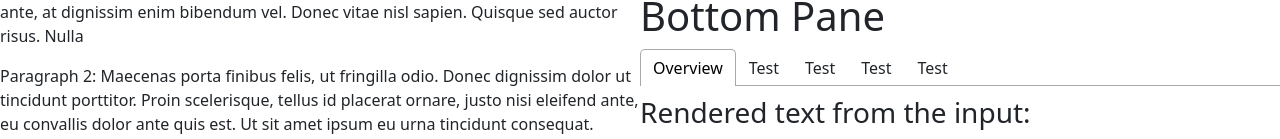
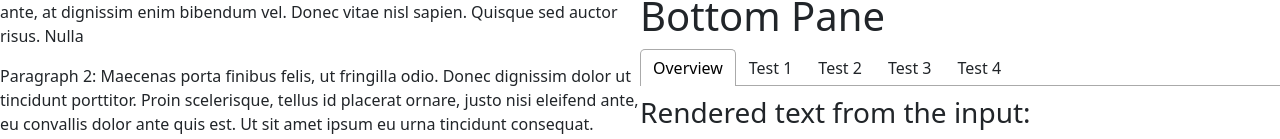
Before and after one commit to LS-kcl/gsoc-schema-tutorial, a React (Vite) app: page / in a window 1280 px wide. Shown: the part 176-315 px from the top of the page. Built offline with nearby package versions, Linux system fonts and the light colour scheme.

Commit message:
fix: Fix formatting on tabs

```diff
--- a/src/components/InteractiveEditor.jsx
+++ b/src/components/InteractiveEditor.jsx
@@ -102,7 +102,7 @@ return(
         <Tabs>
           <TabList>
             <Tab>Overview</Tab>
-            {testCases?.map((test) => <Tab>Test</Tab>)}
+            {[...Array(testCases.length).keys()].map((num) => <Tab>Test {num+1}</Tab>)}
           </TabList>
 
           <TabPanel>
@@ -112,7 +112,7 @@ return(
             </p>
           </TabPanel>
           {testCases?.map((test) =>
-              <TabPanel><h4>Expected Result: </h4><p>{test.is_valid.toString()}</p><h4>Test Case:</h4> <CodeEditor value={JSON.stringify(test.data, null, 2)} readOnly={true} language="js" padding={15} style={{ backgroundColor: "#f5f5f5", fontFamily: 'ui-monospace,SFMono-Regular,SF Mono,Consolas,Liberation Mono,Menlo,monospace', }} /> </TabPanel>)
+              <TabPanel><h4>Expected Result: </h4><code>{test.is_valid.toString()}</code><h4>Test Case:</h4> <CodeEditor value={JSON.stringify(test.data, null, 2)} readOnly={true} language="js" padding={15} style={{ backgroundColor: "#f5f5f5", fontFamily: 'ui-monospace,SFMono-Regular,SF Mono,Consolas,Liberation Mono,Menlo,monospace', }} /> </TabPanel>)
           }
         </Tabs>
     </>
```
